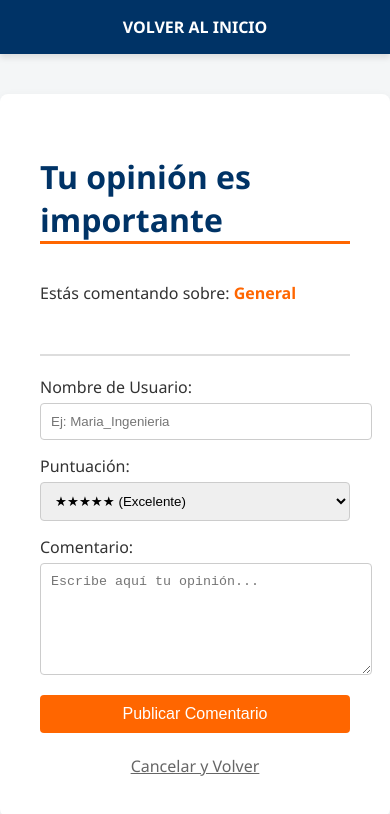
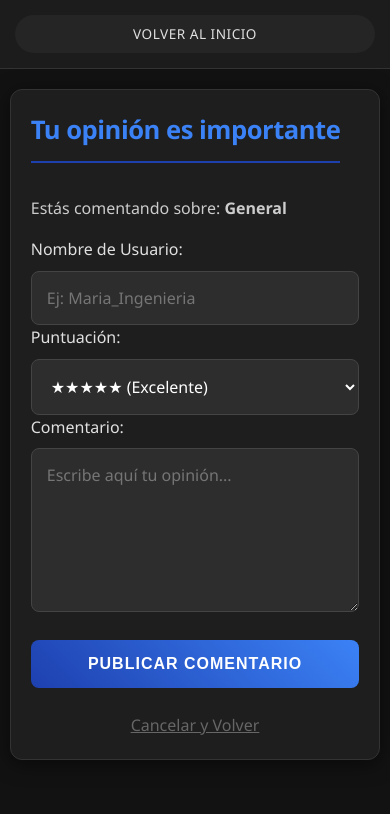
Before and after one commit to yaraque/blogComercioMaritimo, a plain HTML site: page comentarios.html in a window 390 px wide. Drawn offline with Linux system fonts and the light colour scheme.

Commit message:
Mejorando el responsive y los estilos

```diff
--- a/css/style.css
+++ b/css/style.css
@@ -1,93 +1,245 @@
+/* --- VARIABLES (Paleta Moderna Azul/Negro) --- */
 :root {
-    --color-primario: #003366; /* Azul Marino Profundo (Ingeniería/Mar) */
-    --color-secundario: #FF6600; /* Naranja (Comercio/Alerta) */
-    --color-fondo: #F4F6F7; /* Gris muy claro */
-    --color-texto: #333;
+    --bg-body: #121212;       /* Negro suave de fondo */
+    --bg-card: #1E1E1E;       /* Gris oscuro para contenedores */
+    --bg-input: #2D2D2D;      /* Gris para inputs */
+
+    --azul-neon: #3b82f6;     /* Azul vibrante moderno */
+    --azul-oscuro: #1e40af;   /* Azul más serio para bordes/hover */
+
+    --texto-principal: #E0E0E0; /* Blanco hueso (no quema la vista) */
+    --texto-secundario: #A0A0A0; /* Gris para textos menos importantes */
+
+    --borde-radio: 12px;      /* Bordes más redondeados = más moderno */
+    --sombra: 0 4px 20px rgba(0, 0, 0, 0.5); /* Sombra profunda */
+}
+
+/* --- RESET BÁSICO --- */
+* {
+    box-sizing: border-box;
 }
 
 body {
-    font-family: 'Segoe UI', Tahoma, Geneva, Verdana, sans-serif;
-    background-color: var(--color-fondo);
-    color: var(--color-texto);
+    font-family: 'Segoe UI', 'Roboto', Helvetica, Arial, sans-serif;
+    background-color: var(--bg-body);
+    color: var(--texto-principal);
     margin: 0;
     padding: 0;
+    line-height: 1.6;
 }
 
-/* Navegación */
+/* --- NAVEGACIÓN (Estilo Glassmorphism) --- */
 header {
-    background-color: var(--color-primario);
-    padding: 1rem;
-    box-shadow: 0 4px 6px rgba(0,0,0,0.1);
+    background-color: rgba(30, 30, 30, 0.95); /* Semitransparente */
+    border-bottom: 1px solid #333;
+    position: sticky;
+    top: 0;
+    z-index: 1000;
+    backdrop-filter: blur(10px); /* Efecto vidrio borroso moderno */
 }
 
 nav ul {
     list-style: none;
     display: flex;
     justify-content: center;
-    gap: 20px;
-    padding: 0;
+    flex-wrap: wrap;
+    gap: 10px;
+    padding: 15px;
     margin: 0;
 }
 
 nav a {
-    color: white;
+    color: var(--texto-principal);
     text-decoration: none;
-    font-weight: bold;
+    font-weight: 500;
     text-transform: uppercase;
-    transition: color 0.3s;
+    font-size: 0.85rem;
+    padding: 8px 16px;
+    border-radius: 20px; /* Botones tipo cápsula */
+    transition: all 0.3s ease;
+    letter-spacing: 0.5px;
 }
 
 nav a:hover {
-    color: var(--color-secundario);
+    background-color: var(--azul-neon);
+    color: white;
+    box-shadow: 0 0 10px rgba(59, 130, 246, 0.5); /* Resplandor azul */
 }
 
-/* Contenedores */
+/* --- CONTENEDORES --- */
 .container {
-    max-width: 900px;
+    width: 90%;
+    max-width: 1000px;
     margin: 40px auto;
-    background: white;
+    background: var(--bg-card);
     padding: 40px;
-    border-radius: 8px;
-    box-shadow: 0 2px 10px rgba(0,0,0,0.05);
+    border-radius: var(--borde-radio);
+    box-shadow: var(--sombra);
+    border: 1px solid #333; /* Borde sutil */
 }
 
-h1 { color: var(--color-primario); border-bottom: 3px solid var(--color-secundario); display: inline-block; }
-h2 { color: var(--color-secundario); margin-top: 30px;}
-
-/* Formulario de Comentarios */
-.comment-section {
-    margin-top: 50px;
-    border-top: 2px solid #ddd;
-    padding-top: 20px;
+/* --- TIPOGRAFÍA --- */
+h1 {
+    color: var(--azul-neon);
+    margin-top: 0;
+    font-size: 2rem;
+    font-weight: 700;
+    letter-spacing: -0.5px;
+    border-bottom: 2px solid var(--azul-oscuro);
+    display: inline-block;
+    padding-bottom: 10px;
 }
 
-.form-group { margin-bottom: 15px; }
+h2 {
+    color: white;
+    margin-top: 40px;
+    font-size: 1.5rem;
+}
+
+h3 {
+    color: var(--texto-secundario);
+}
+
+p, li {
+    color: #cccccc;
+}
+
+/* --- IMÁGENES --- */
+img {
+    max-width: 100%;
+    height: auto;
+    border-radius: var(--borde-radio);
+    display: block;
+    margin: 20px auto;
+    box-shadow: var(--sombra);
+    border: 2px solid #333;
+}
+
+/* --- FORMULARIOS (Adaptados a Dark Mode) --- */
 input, select, textarea {
     width: 100%;
-    padding: 10px;
-    border: 1px solid #ccc;
-    border-radius: 4px;
-    margin-top: 5px;
+    padding: 15px;
+    background-color: var(--bg-input);
+    border: 1px solid #444;
+    border-radius: 8px;
+    color: white;
+    margin-top: 8px;
+    font-size: 1rem;
+    font-family: inherit;
+    transition: border 0.3s;
 }
 
-button.btn-enviar {
-    background-color: var(--color-secundario);
+input:focus, textarea:focus, select:focus {
+    outline: none;
+    border-color: var(--azul-neon); /* Borde azul al escribir */
+}
+
+/* --- BOTONES --- */
+button.btn-enviar, .btn-enviar {
+    background: linear-gradient(45deg, var(--azul-oscuro), var(--azul-neon));
     color: white;
     border: none;
-    padding: 10px 20px;
+    padding: 15px 30px;
     cursor: pointer;
-    font-size: 16px;
-    border-radius: 4px;
+    font-size: 1rem;
+    border-radius: 8px;
     width: 100%;
+    font-weight: bold;
+    margin-top: 20px;
+    text-align: center;
+    text-transform: uppercase;
+    letter-spacing: 1px;
+    transition: transform 0.2s, box-shadow 0.2s;
 }
 
-button.btn-enviar:hover { background-color: #e65c00; }
+button.btn-enviar:hover, .btn-enviar:hover {
+    transform: translateY(-2px); /* Se eleva un poco */
+    box-shadow: 0 5px 15px rgba(59, 130, 246, 0.4);
+}
 
-/* Caja de Comentarios mostrados */
-.comentario-item {
-    background: #f9f9f9;
-    border-left: 4px solid var(--color-primario);
-    padding: 15px;
+/* --- TARJETAS EQUIPO --- */
+.team-grid {
+    display: grid;
+    grid-template-columns: repeat(auto-fit, minmax(250px, 1fr));
+    gap: 30px;
+    margin-top: 40px;
+}
+
+.student-card {
+    background: #252525;
+    padding: 30px;
+    text-align: center;
+    border-radius: var(--borde-radio);
+    border-top: 4px solid var(--azul-neon);
+    transition: transform 0.3s;
+}
+
+.student-card:hover {
+    transform: translateY(-5px);
+    background: #2a2a2a;
+}
+
+.student-photo {
+    width: 120px;
+    height: 120px;
+    border-radius: 50%;
+    object-fit: cover;
+    border: 3px solid var(--azul-neon);
     margin-bottom: 15px;
 }
-.stars { color: var(--color-secundario); font-weight: bold; }
+
+/* --- TABLAS --- */
+table {
+    width: 100%;
+    border-collapse: collapse;
+    background-color: var(--bg-input);
+    border-radius: 8px;
+    overflow: hidden;
+}
+
+th {
+    background-color: var(--azul-oscuro);
+    color: white;
+    padding: 15px;
+    text-align: left;
+}
+
+td {
+    padding: 15px;
+    border-bottom: 1px solid #444;
+}
+
+/* --- COMENTARIOS --- */
+.comentario-item {
+    background: var(--bg-input);
+    border-left: 4px solid var(--azul-neon);
+    padding: 20px;
+    margin-bottom: 20px;
+    border-radius: 0 8px 8px 0;
+}
+
+.stars {
+    color: #FFD700; /* Dorado para las estrellas */
+}
+
+/* --- RESPONSIVE (Móvil) --- */
+@media (max-width: 768px) {
+    .container {
+        width: 95%;
+        padding: 20px;
+        margin: 20px auto;
+    }
+
+    h1 { font-size: 1.6rem; }
+
+    nav ul {
+        flex-direction: column;
+        gap: 8px;
+    }
+
+    nav a {
+        display: block;
+        text-align: center;
+        background-color: #252525;
+    }
+}
```
